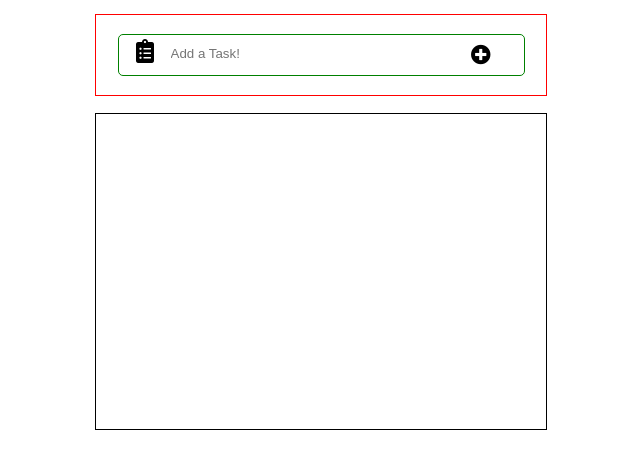
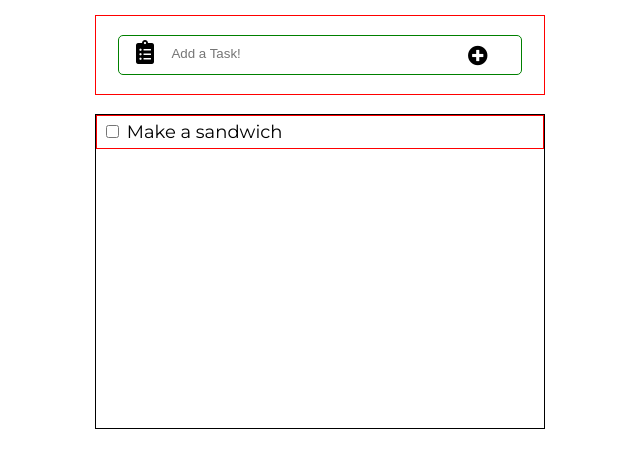
Before and after one commit to sahil137/To-Do-List, a website built with Parcel: page index.html in a window 1280 px wide. Both pictures are taken after a click on the button 800 px from the left and 258 px from the top of the page. Shown: the part 203-672 px from the top of the page, without its empty margins (320-960 px from the left). Built offline with nearby package versions, Linux system fonts and the light colour scheme.

Commit message:
added basic add task functionality

```diff
--- a/index.html
+++ b/index.html
@@ -46,14 +46,25 @@
               placeholder="Add a Task!"
               class="absolute"
             />
-            <button type="submit" class="absolute zero-margin">
+            <button
+              type="submit"
+              id="add-task-btn"
+              class="absolute zero-margin"
+            >
               <!-- Add Task -->
               <i class="fas fa-plus-circle"></i>
             </button>
           </div>
         </div>
 
-        <div class="task-container"></div>
+        <div class="task-container">
+          <ul class="list-ul zero-margin">
+            <li>
+              <input type="checkbox" name="check-task" id="check-task" />
+              Make a sandwich
+            </li>
+          </ul>
+        </div>
       </div>
     </main>
 
--- a/package.json
+++ b/package.json
@@ -8,6 +8,7 @@
     "build": "parcel build index.html"
   },
   "dependencies": {
+    "jquery": "3.6.0",
     "parcel-bundler": "^1.6.1"
   },
   "devDependencies": {
--- /dev/null
+++ b/src/index.js
@@ -0,0 +1,14 @@
+function addTask() {
+  var taskDesc = document.getElementById("add-task");
+  var li = document.createElement("li");
+  var text = document.createTextNode(taskDesc.value);
+  li.appendChild(text);
+
+  var ul = document.querySelector("ul");
+  ul.appendChild(li);
+  taskDesc.value = "";
+}
+
+var addTaskButton = document.getElementById("add-task-btn");
+
+addTaskButton.addEventListener("click", addTask); // always pass the function dont call it
--- a/src/styles.css
+++ b/src/styles.css
@@ -1,3 +1,6 @@
+* {
+  box-sizing: border-box;
+}
 body {
   font-family: "Montserrat", sans-serif;
   margin: 0;
@@ -102,6 +105,18 @@ main {
   width: 100%;
   border: 1px solid black;
 }
+.list-ul {
+  list-style: none;
+  padding: 0;
+  border: 1px solid red;
+}
+
+.list-ul li {
+  position: relative;
+  font-size: 18px;
+  user-select: none;
+  margin: 5px;
+}
 
 /* Common Classes */
 .inline-block {
```
